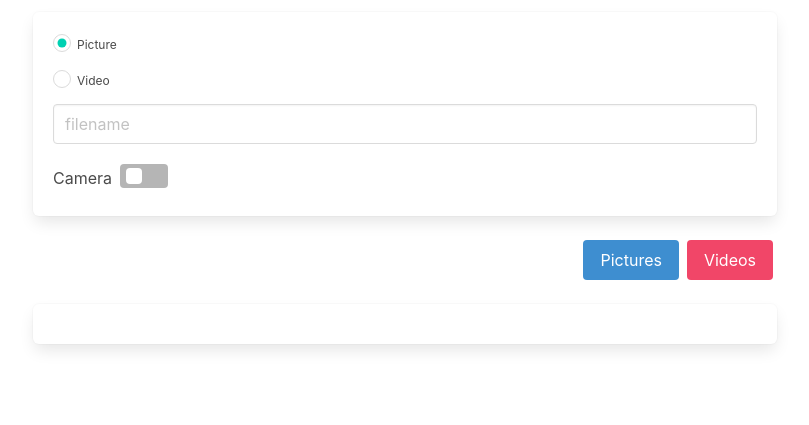
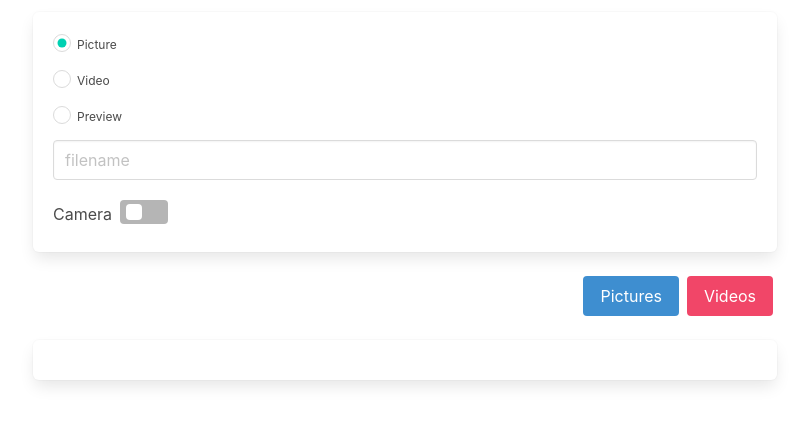
Before and after one commit to shellchocolat/Horus, a Flask app: page / in a window 1280 px wide. Shown: the part 52-477 px from the top of the page, without its empty margins (235-1044 px from the left). Run offline with Flask 2, Linux system fonts and the light colour scheme.

Commit message:
add preview into the template

```diff
--- a/app/main.py
+++ b/app/main.py
@@ -32,7 +32,7 @@ def do_camera_action():
     response = request.get_json()
 
     camera_state = response['camera_state'] # true, false
-    camera_mode = response['camera_mode'] # true (picture), false (video)
+    camera_mode = response['camera_mode'] # picture, video, preview
     filename = response['filename']
 
     if camera_state == True:
@@ -46,10 +46,10 @@ def do_camera_action():
         filename = secrets.token_hex(nbytes=5)
 
     # do action about the cam here
-    if camera_mode == True: # picture
+    if camera_mode == "picture":
         take_picture("./app/static/pictures/" + filename + ".png")
         camera_on = False
-    else: # video
+    elif camera_mode == "video":
         try:
             #record_video(filename, 5*60) # 5*60 = 5 min
             x = threading.Thread(target=record_video, args=(filename, 5*60, )) # 5*60 = 5 min
@@ -57,6 +57,15 @@ def do_camera_action():
             time.sleep(1)
         except Exception as e:
             print(str(e))
+        camera_on = True
+    else:
+        # code preview here
+        #try:
+        #    x = threading.Thread(target=preview_video)
+        #    x.start()
+        #    time.sleep(1)
+        #except Exception as e:
+        #    print(str(e))
         camera_on = True
 
     return render_template("index.html", camera_on=camera_on)
@@ -143,8 +152,11 @@ def list_videos():
 
 def camera_status():
     # if recording, return True. If not, return False
-    return camera.recording
-    #return False
+    try:
+        r = camera.recording
+    except:
+        r = False
+    return r
 
 def record_video(filename, video_crunch):
     print("recording into " + filename)
--- a/app/templates/index.html
+++ b/app/templates/index.html
@@ -5,9 +5,20 @@
 
 <script>
     function submit_form(){
-        var camera_mode = document.getElementById("picture_radio").checked; //true (picture), false (video)
+        var picture_radio = document.getElementById("picture_radio").checked; //true (picture), false (video)
+        var video_radio = document.getElementById("video_radio").checked; //true (picture), false (video)
+        var preview_radio = document.getElementById("preview_radio").checked; //true (picture), false (video)
+        if (picture_radio == true) {
+            camera_mode = "picture"
+        } else if (video_radio == true) {
+            camera_mode = "video"
+        } else {
+            camera_mode = "preview"
+        }
+
         var filename = document.getElementById("filename").value;
         var camera_state = document.getElementById("cam_state").checked;
+        console.log(camera_mode)
 
         j = {
             camera_mode: camera_mode,
@@ -28,20 +39,24 @@
         })
         .then(function(response) {
             console.log(response.blob())
-			/*if(camera_mode == true){
-				location.replace(url + "/pictures")
-			} else {
-				location.replace(url + "/videos")
-			}*/
-			//location.reload()
-			if(camera_mode == true) { // picture
+			//if(camera_mode == true){
+			//	location.replace(url + "/pictures")
+			//} else {
+			//	location.replace(url + "/videos")
+			//}
+			////location.reload()
+			if(picture_radio == true) { // picture
 				location.replace(url + "/pictures")
 				document.getElementById("cam_state").checked = false; // because it won't wokr with Jinja2 why?
-			} else {
+			} else if (video_radio == true){
 				location.replace(url + "/videos")
 				document.getElementById("cam_state").checked = true; // because it won't wokr with Jinja2 why?
-			}
+			} else {
+                location.replace(url + "/videos")
+				document.getElementById("cam_state").checked = true; // because it won't wokr with Jinja2 why?
+            }
         });
+
     }
 
     function delete_file(filename){
@@ -117,6 +132,10 @@
             <div class="field">
                 <input class="is-checkradio is-small" id="video_radio" type="radio" name="camera_mode" value="video">
                 <label for="video_radio">Video</label>
+            </div>
+            <div class="field">
+                <input class="is-checkradio is-small" id="preview_radio" type="radio" name="camera_mode" value="preview">
+                <label for="preview_radio">Preview</label>
             </div>
 
             <div class="field">
```
